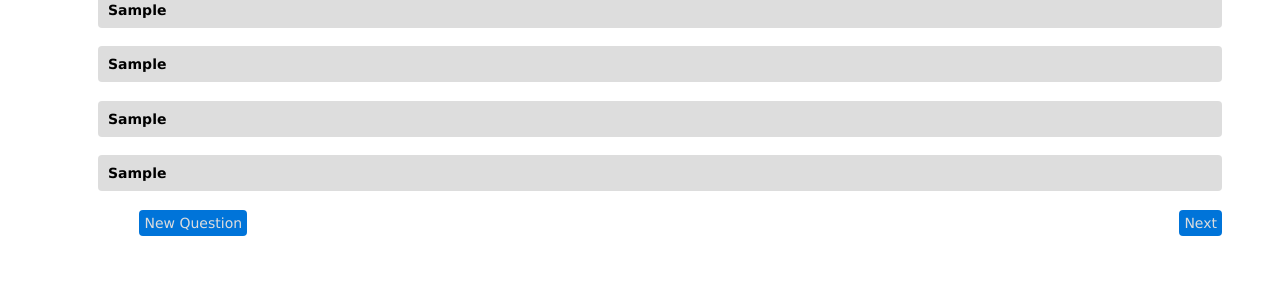
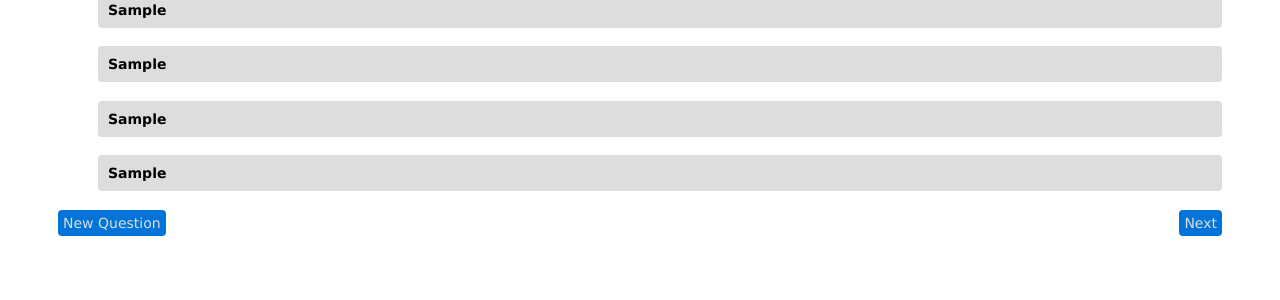
Before and after one commit to lfcj/testme, a Node server app: template views/questions.jade in a window 1280 px wide. Shown: the part 137-437 px from the top of the page. Run offline with Node 20, Linux system fonts and the light colour scheme; the template is opened without the code that fills it: most values are stand-ins (such as "Sample title", 1, 10 or a date in 2020); some libraries are stand-ins or nearby versions.

Commit message:
delete margin from button

```diff
--- a/public/stylesheets/style.css
+++ b/public/stylesheets/style.css
@@ -7,6 +7,7 @@ body {
 a {
   color: #00B7FF;
   text-decoration: none;
+  margin-bottom: 20px;
 }
 
 .option {
@@ -37,7 +38,6 @@ a {
 }
 .newq.btn {
 	float:left;
-	margin-left: 7%;
 }
 .btn:hover{
 	padding: 6px;
```
